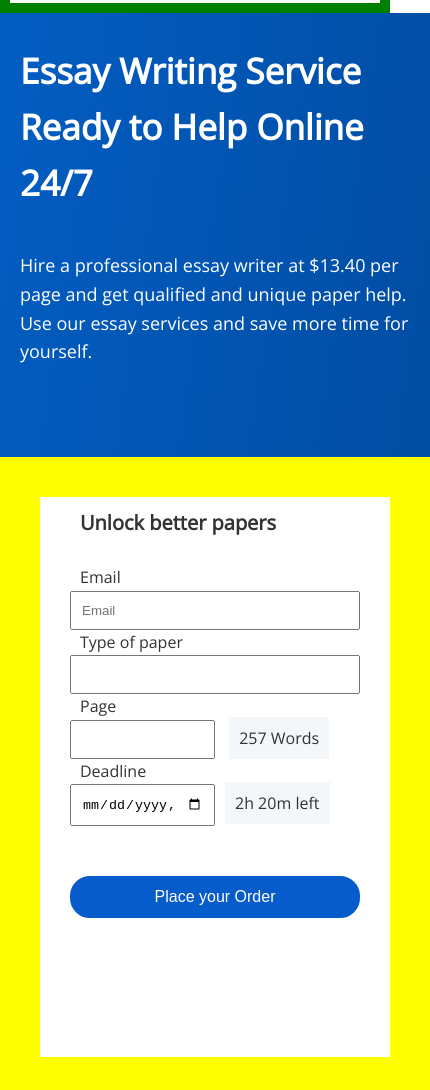
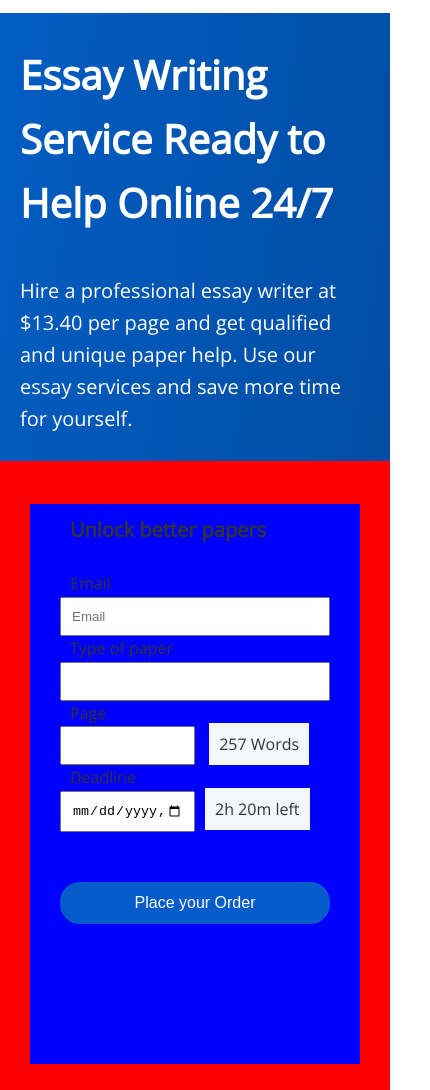
Before and after one commit to willan5/willanshark, a plain HTML site: page index.html in a window 390 px wide. Shown: the part 67-1157 px from the top of the page, 430 px wide, since content can reach past the window. Drawn offline with nearby package versions, Linux system fonts and the light colour scheme.

Commit message:
initial commit

```diff
--- a/css/main.css
+++ b/css/main.css
@@ -38,7 +38,7 @@ button:hover{
     cursor: pointer;
 }
 header{
-    background-color: green;
+    background-color: #fff;
     height: 80px;
     padding: 10px;
     z-index: 100;
@@ -61,13 +61,10 @@ ul{
 }
 img{
     max-width: 100%;
-    /* width:120px; */
 }
 .logocontainer{
     margin-left:10px;
-    width:100px;
-    /* justify-items: center;
-    align-items: center; */
+    width:140px;
 }
 .toggle{
     display:none;
@@ -79,7 +76,6 @@ section{
     display:grid;
     position:absolute;
     top:80px;
-    /* grid-template-columns: 1fr 1fr; */
 }
 .inner-container{
     display:grid;
@@ -94,9 +90,7 @@ section{
     grid-template-rows: 1fr 1fr;
     padding:40px;
     color:#fff;
-    margin-left:40px;
-    /* justify-items: center;  */
-    /* align-items: center; */
+    margin-left:0px;
 }
 .grid-one .top-text{
     font-size:35px;
@@ -110,19 +104,16 @@ section{
     margin:20px 30px;
 }
 .grid-two{
-    /* display:grid;
-    grid-template-columns:1fr; */
-    margin-right: 40px;
     padding: 40px;
-    background-color: yellow;
     justify-content: center;
     align-items: center;
 }
 .grid-two form{
     padding:10px 30px;
-    margin: 30px;
     background-color:#fff;
-    height: 35em;
+    margin:0 auto;
+    height: 30em;
+    width:330px;
 }
 form label{
     padding:10px;
@@ -272,7 +263,6 @@ input[type="submit"]:hover{
         height: 30px;
         top: 30px;
         left: 160px;
-        /* background-color: red; */
         cursor: pointer;
         border: 2px solid transparent;
         border-radius: 40px   ;
@@ -309,29 +299,26 @@ input[type="submit"]:hover{
         width: 100%;
     }
     .grid-one .top-text{
-        font-size:35px;
+        font-size:40px;
         align-self: center;
         margin: 20px 10px;
 
     }
     .grid-one .lower-text{
-        font-size: 18px;
+        font-size: 20px;
         font-weight: normal;
         margin: 20px 10px;
-        /* padding-right:15px; */
     }
     .grid-two{
-        /* padding: 120px; */
+        display:grid;
+        margin-left:0px;
+        padding: 10px;
         width: 100%;
-        background-color: yellow;
-        margin:0px;
+        background-color: red;
     }
     .grid-two form{
-        /* padding: 10px 30px;
-        margin: 60px; */
-        width:450px;
-        max-width:350px;
-        margin:0 auto;
+        max-width:450px;
+        margin:10px 0px;
         background-color: #fff;
         height: 35em;
     }
@@ -340,10 +327,6 @@ input[type="submit"]:hover{
     .nav-container-mobile .mobile-nav a button{
         display:none;
     }
-    /* .nav-container-mobile .mobile-nav{
-        display:grid;
-        grid-template-columns: 1fr 1fr 0.8fr;
-    } */
     .nav-container-mobile .mobile-nav i{
         display: grid;
         position:absolute;
@@ -360,6 +343,12 @@ input[type="submit"]:hover{
         -ms-border-radius:50%;
         -o-border-radius:50%;
     }
+    .grid-two form{
+        max-width:400px;
+        margin:10px 0px;
+        background-color: blue;
+        height: 35em;
+    }
 
 }
 /* background-image: linear-gradient(98.52deg, #035dc2 0%, #004a9d 100%); */
```
